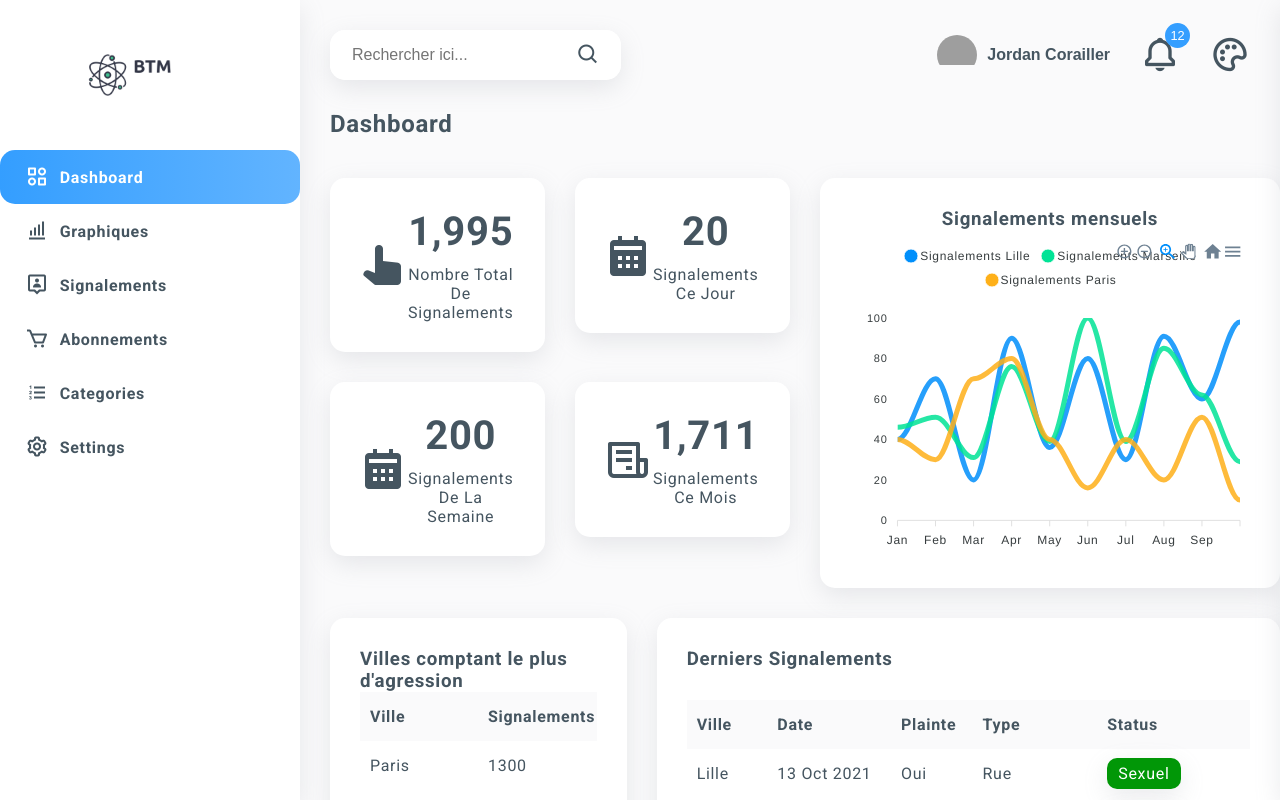
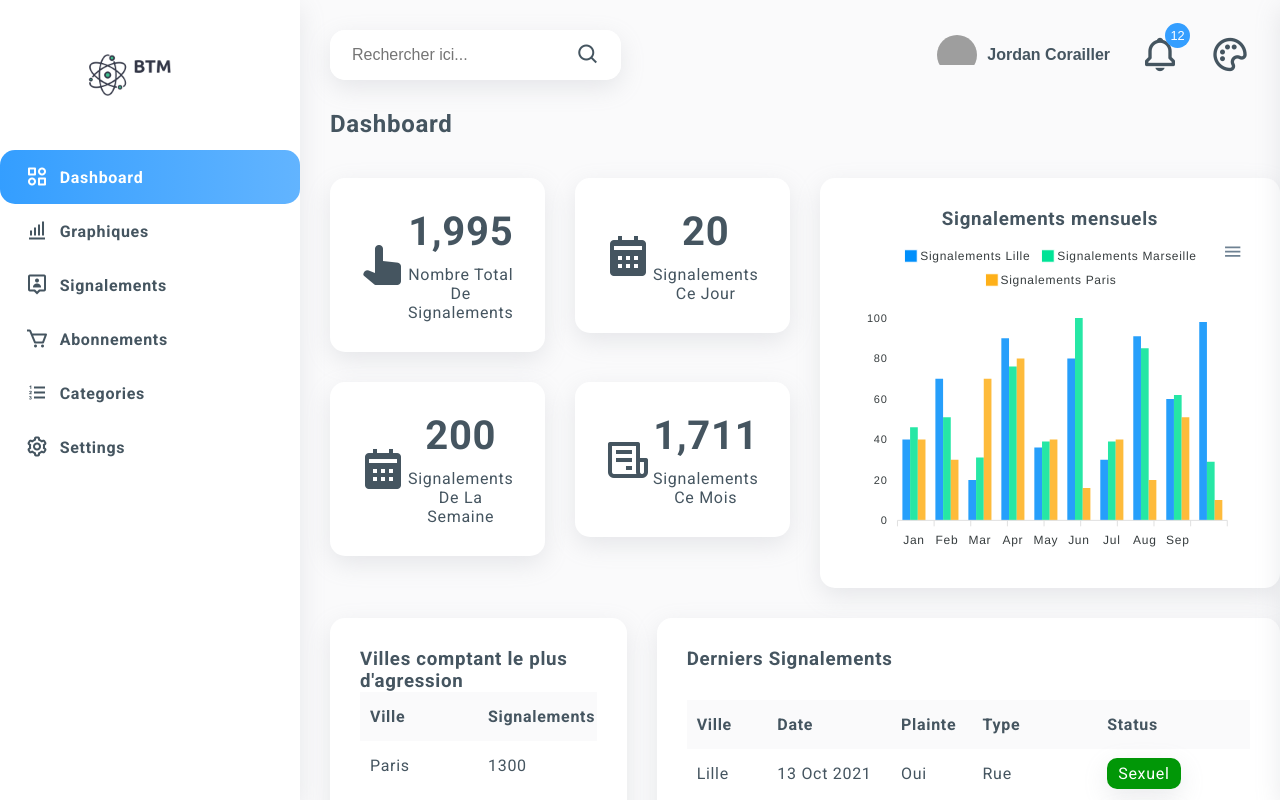
Before and after one commit to Jordanimaal/dashboard-btm, a React (Create React App) app: page / in a window 1280 px wide. Shown: the top 800 px of the page. Built offline with nearby package versions, Linux system fonts and the light colour scheme; grey boxes are pictures that could not be loaded.

Commit message:
ajout plusieurs graph

```diff
--- a/src/components/themes/Theme.jsx
+++ b/src/components/themes/Theme.jsx
@@ -21,13 +21,13 @@ const mode_settings = [
 const color_settings = [
     {
         id: 'blue',
-        name: 'Blue',
+        name: 'Bleu',
         background: 'blue-color',
         class: 'theme-color-blue'
     },
     {
         id: 'red',
-        name: 'Red',
+        name: 'Rouge',
         background: 'red-color',
         class: 'theme-color-red'
     },
@@ -39,7 +39,7 @@ const color_settings = [
     },
     {
         id: 'green',
-        name: 'Green',
+        name: 'Vert',
         background: 'green-color',
         class: 'theme-color-green'
     },
@@ -111,12 +111,12 @@ const Theme = () => {
                 <i className='bx bx-palette'></i>
             </button>
             <div ref={menu_ref} className="theme-menu">
-                <h4>Theme settings</h4>
+                <h4>Paramètres du thème</h4>
                 <button className="theme-menu__close" onClick={() => closeMenu()}>
                     <i className='bx bx-x'></i>
                 </button>
                 <div className="theme-menu__select">
-                    <span>Choose mode</span>
+                    <span>Choisissez un mode</span>
                     <ul className="mode-list">
                         {
                             mode_settings.map((item, index) => (
@@ -131,7 +131,7 @@ const Theme = () => {
                     </ul>
                 </div>
                 <div className="theme-menu__select">
-                    <span>Choose color</span>
+                    <span>Choisissez une couleur</span>
                     <ul className="mode-list">
                         {
                             color_settings.map((item, index) => (
--- a/src/index.js
+++ b/src/index.js
@@ -19,7 +19,7 @@ const store = createStore(
   rootReducer
 )
 
-document.title = 'Tua CRM'
+document.title = 'BTM'
 
 ReactDOM.render(
   <Provider store={store}>
--- a/src/pages/Dashboard.jsx
+++ b/src/pages/Dashboard.jsx
@@ -201,7 +201,7 @@ const Dashboard = () => {
                                 theme: {mode: 'light'}
                             }}
                             series={chartOptions.series}
-                            type='line'
+                            type='bar'
                             height='100%'
                         />
                     </div>
@@ -218,7 +218,7 @@ const Dashboard = () => {
                         />
                     </div>
                     <div className="card__footer">
-                        <Link to="/">Tout voir</Link>
+                        <Link to="/graph">Plus d'infos</Link>
                     </div>
                     </div>
                 </div>
--- a/src/pages/Graph.js
+++ b/src/pages/Graph.js
@@ -1,10 +1,145 @@
-import React from 'react'
+import React, {Component,  useState }from 'react'
+import Chart from 'react-apexcharts'
+import Dashboard from './Dashboard'
+import Theme from '../components/themes/Theme'
 
-function Graph() {
+const Graph = () => {
+
+    const chartOptions = {
+        series: [{
+            name: 'Signalements Lille',
+            data: [40,70,20,90,36,80,30,91,60, 98]
+        },
+        {
+            name: 'Signalements Marseille',
+            data: [46,51,31,76,39,100,39,85,62, 29]
+        },
+        {
+            name: 'Signalements Paris',
+            data: [40, 30, 70, 80, 40, 16, 40, 20, 51, 10]
+        }],
+        options: {
+            color: ['#6ab04c', '#2980b9', '#3498db'],
+            chart: {
+                background: 'transparent'
+            },
+            dataLabels: {
+                enabled: false
+            },
+            stroke: {
+                curve: 'smooth'
+            },
+            xaxis: {
+                categories: ['Jan', 'Feb', 'Mar', 'Apr', 'May', 'Jun', 'Jul', 'Aug', 'Sep']
+            },
+            legend: {
+                position: 'bottom'
+            },
+            grid: {
+                show: false
+            }
+        }
+    }
+
+    const [optionsType, setMyObject] = useState ({
+        color: ['white'],
+        chart: {
+            color: ['white'],
+            id: 'apexchart-exemple'
+        },
+        xaxis: {
+            color: ['white'],
+            categories: ['Sexuel', 'Cyber', 'Travail', 'Harcelement']
+        }
+    })
+
+    const [seriesType, setMySeries] = useState([{
+        name: 'Type du signalement',
+        data: [1009, 700, 950, 810, 598, 600]
+    }])
+
+    const placeOptions = {
+        series: [{
+            name: 'Rue',
+            data: [1100]
+        },
+        {
+            name: 'Travail',
+            data: [765]
+        },
+        {
+            name: "Lieu d'étude",
+            data: [340]
+        },
+        {
+            name: 'Transports',
+            data: [1009]
+        }],
+        options: {
+            color: ['#c0392b', '#8e44ad', '#f1c40f'],
+            chart: {
+                background: 'transparent'
+            },
+            dataLabels: {
+                enabled: false
+            },
+            stroke: {
+                curve: 'smooth'
+            },
+            xaxis: {
+                categories: ['Jan', 'Feb', 'Mar', 'Apr', 'May', 'Jun', 'Jul', 'Aug', 'Sep']
+            },
+            legend: {
+                position: 'bottom'
+            },
+            grid: {
+                show: false
+            }
+        }
+    }
+
+
+    const [options, setObject] = useState ({
+        color: ['white'],
+        chart: {
+            color: ['white'],
+            id: 'apexchart-exemple'
+        },
+        xaxis: {
+            color: ['white'],
+            categories: ['Lille', 'Paris', 'Marseille', 'Lyon', 'Toulouse', 'Nice']
+        }
+    })
+
+    const [series, setSeries] = useState([{
+        name: 'Villes comptant le plus de signalements',
+        data: [9800, 12000, 12300, 8100, 5000, 6000]
+    }])
     return (
-        <div>
-            Un dashboard full graph sera ici
-        </div>
+        <div className="row" style={{paddingLeft: '30px'}}>
+            <div className="card" style={{width: '600px' }}>
+            <h3 style={{textAlign: 'center'}}>Villes comptants le plus de signalements</h3>
+                <Chart options={options} series={series} type='bar' width={500} height={300}  />
+            </div>
+                <div style={{width: '60px'}}></div>
+            <div className="card" style={{width: '600px', paddingLeft: '30px' }}>
+            <h3 style={{textAlign: 'center'}}>Historique des signalements journaliers</h3>
+                <Chart options={chartOptions.options} series={chartOptions.series} type='line' width={500} height={300}  />
+            </div>
+            <div className="row" style={{paddingLeft: '20px'}}>
+            <div className="card" style={{width: '600px' }}>
+            <h3 style={{textAlign: 'center'}}>Type de signalement</h3>
+                <Chart options={optionsType} series={seriesType} type='bar' width={500} height={300}  />
+            </div>
+                <div style={{width: '60px'}}></div>
+            <div className="card" style={{width: '600px', paddingLeft: '30px' }}>
+                <h3 style={{textAlign: 'center'}}>Lieux</h3>
+                <Chart options={placeOptions.options} series={placeOptions.series} type='bar' width={500} height={300}  />
+            </div>
+            </div>
+       </div>
+
+
     )
 }
 
```
